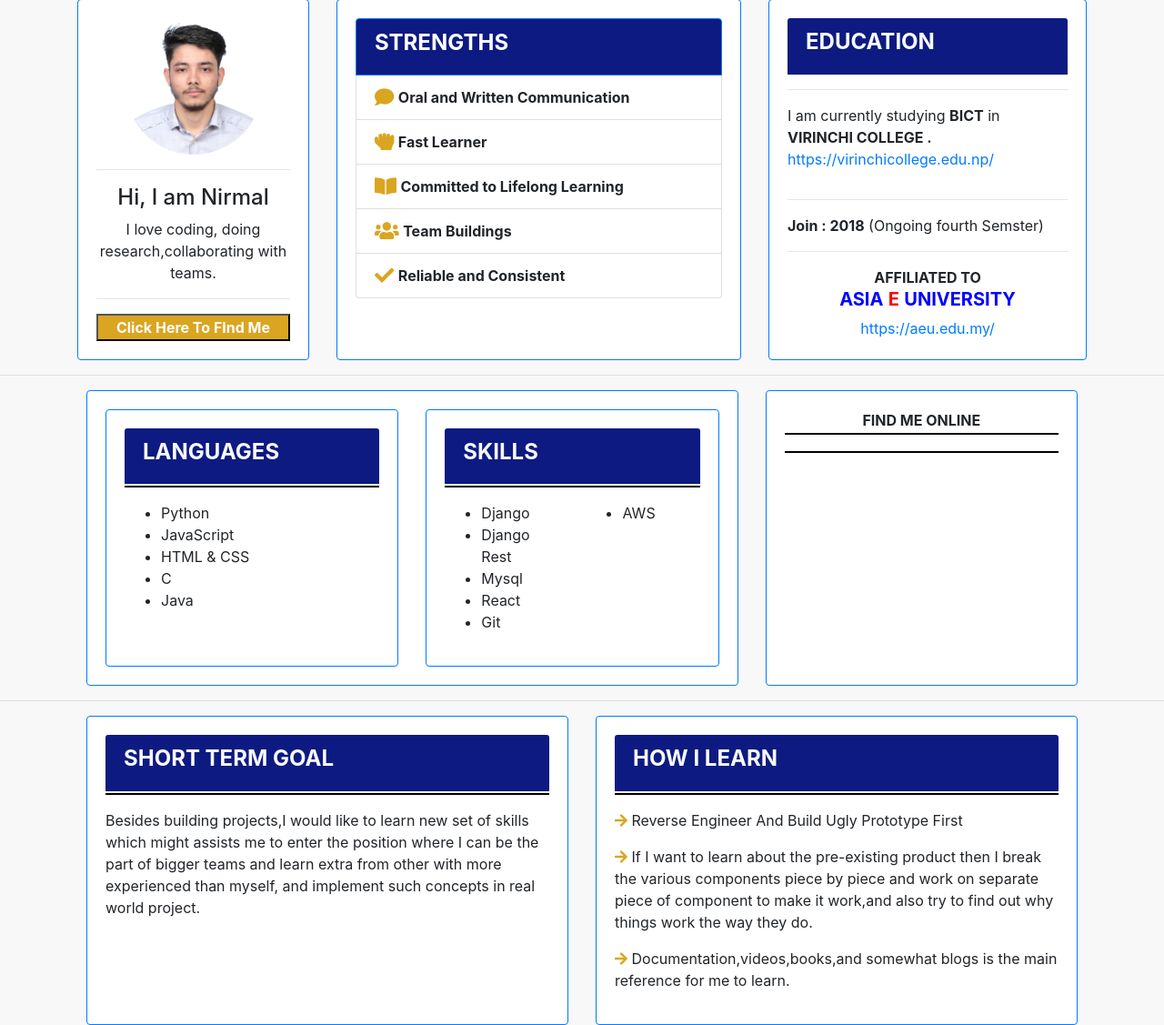
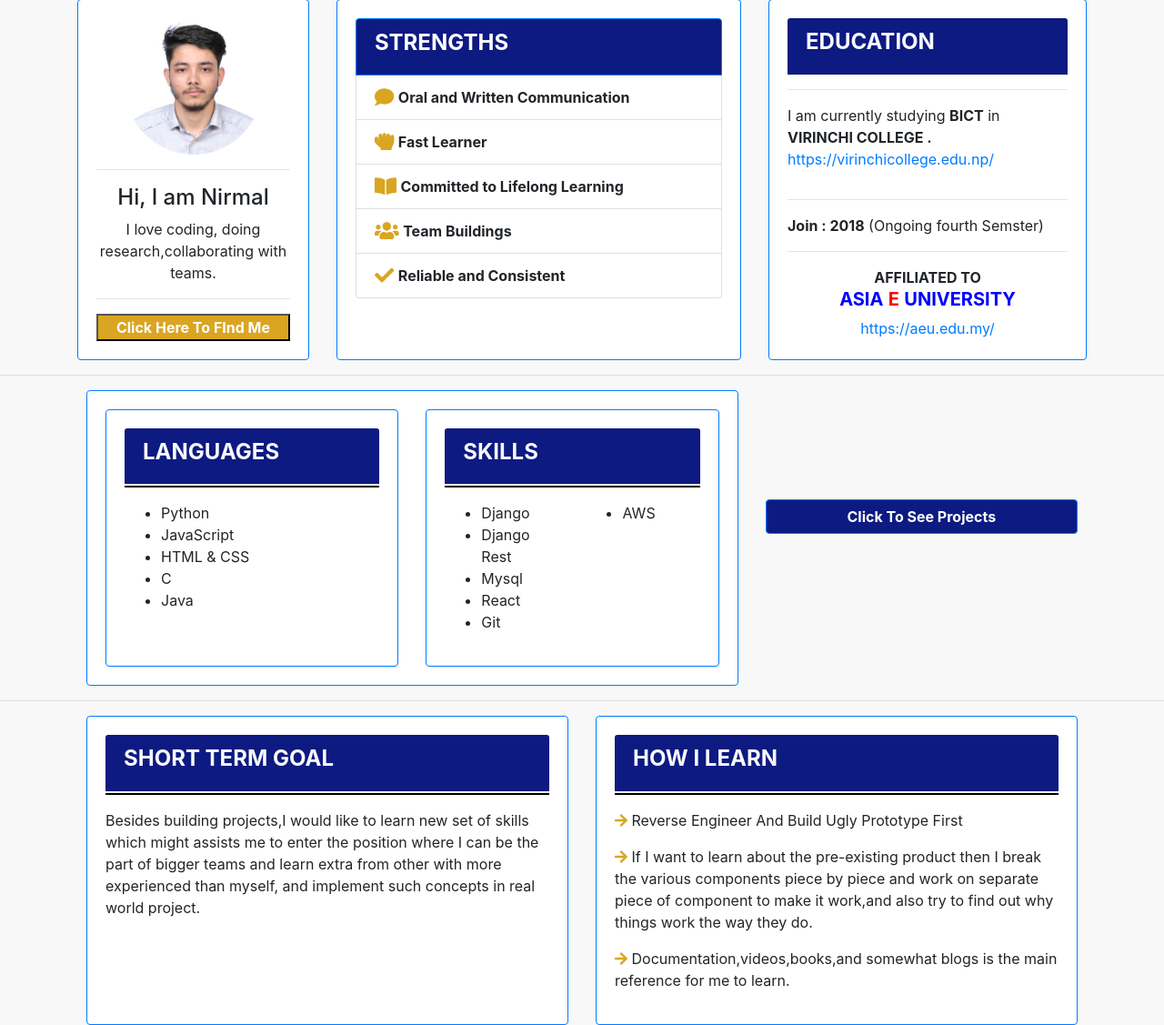
Before and after one commit to nirmal2i43a5/Resume-Website, a Django app: page / in a window 1280 px wide. Shown: the part 113-1240 px from the top of the page at 91% size. Run offline with Django 3.2, Linux system fonts and the light colour scheme; some libraries are stand-ins or nearby versions.

Commit message:
Project link

```diff
--- a/resume_app/templates/resume/home.html
+++ b/resume_app/templates/resume/home.html
@@ -148,13 +148,15 @@
     </div>
 
     <div class="col-md-4">
-        <div class="card card-body h-100 border-primary">
-            <div class="text-center "><strong>FIND ME ONLINE</strong></div>
-            <hr id="horizontal">
 
 
-            <hr id="horizontal">
-        </div>
+            <br><br>  <br><br><br>
+            <a href="#" id="seeProjects" class="text-center btn btn-block btn-primary "  style="background-color:#0D1A81;color:white;"><strong>Click To See Projects</strong></a>
+
+
+
+
+
 
 
 
```
Also changed, not shown: resume_app/templates/resume/projects.html (added).
